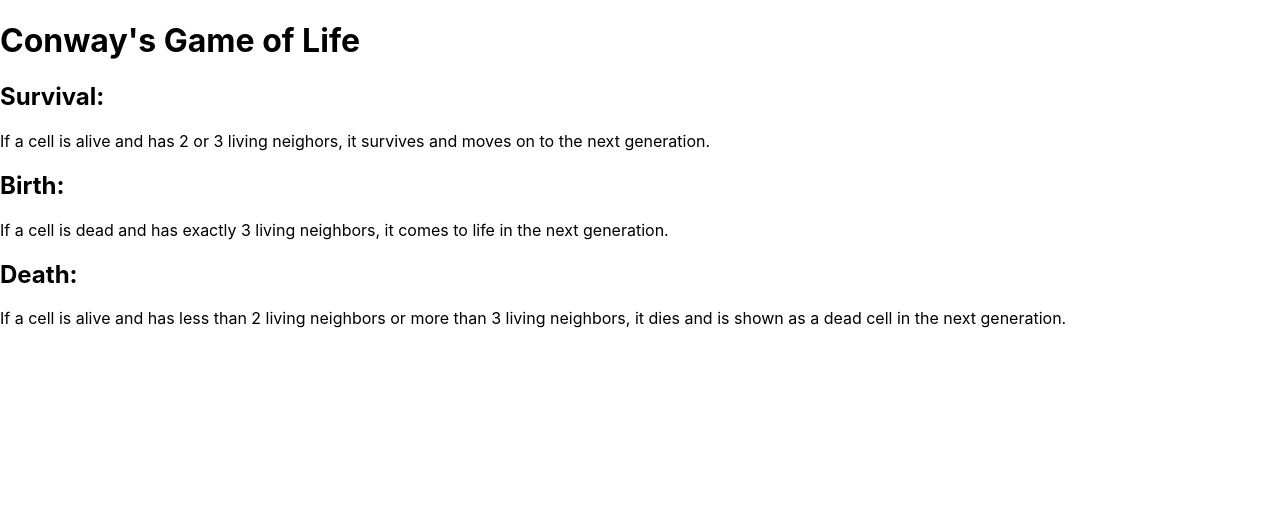
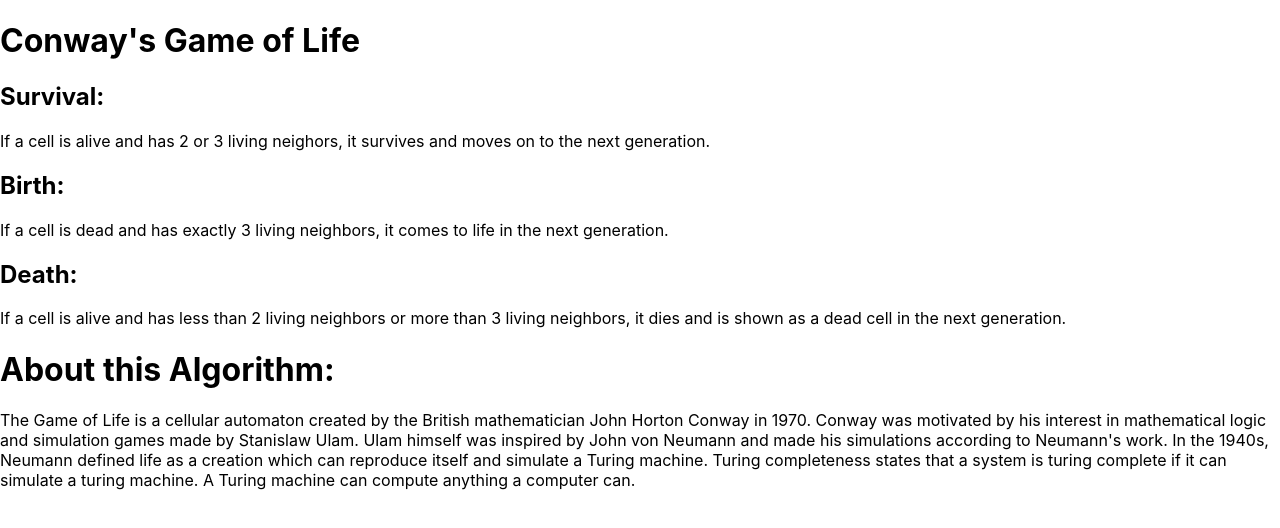
Before and after one commit to bloominstituteoftechnology/CS-Build-Week-1, a React (Create React App) app in the folder conways-life/: page / in a window 1280 px wide. Shown: the top 528 px of the page. Built offline with nearby package versions, Linux system fonts and the light colour scheme.

Commit message:
Added History

```diff
--- a/conways-life/src/App.js
+++ b/conways-life/src/App.js
@@ -1,6 +1,7 @@
 import React, { Component } from 'react';
 // import Grid from './components/Grid';
-import Rules from './components/Rules'
+import Rules from './components/Rules';
+import History from './components/History';
 import './App.css';
 
 class App extends Component {
@@ -10,7 +11,7 @@ class App extends Component {
         <h1>Conway's Game of Life</h1>
         {/* <Grid /> */}
         <Rules />
-        {/* <History /> */}
+        <History />
       </div>
     );
   }
--- a/conways-life/src/components/History.js
+++ b/conways-life/src/components/History.js
@@ -0,0 +1,18 @@
+import React from 'react';
+
+const History = () => {
+    return(
+        <div>
+            <h1>About this Algorithm:</h1>
+            <p>The Game of Life is a cellular automaton created by the British mathematician John Horton Conway in 1970.
+                Conway was motivated by his interest in mathematical logic and simulation games made by Stanislaw Ulam. Ulam
+                himself was inspired by John von Neumann and made his simulations according to Neumann's work.
+                In the 1940s, Neumann defined life as a creation which can reproduce itself and simulate a Turing machine.
+                Turing completeness states that a system is turing complete if it can simulate a turing machine. A Turing machine
+                can compute anything a computer can.
+            </p>
+        </div>
+    );
+}
+
+export default History;
```
